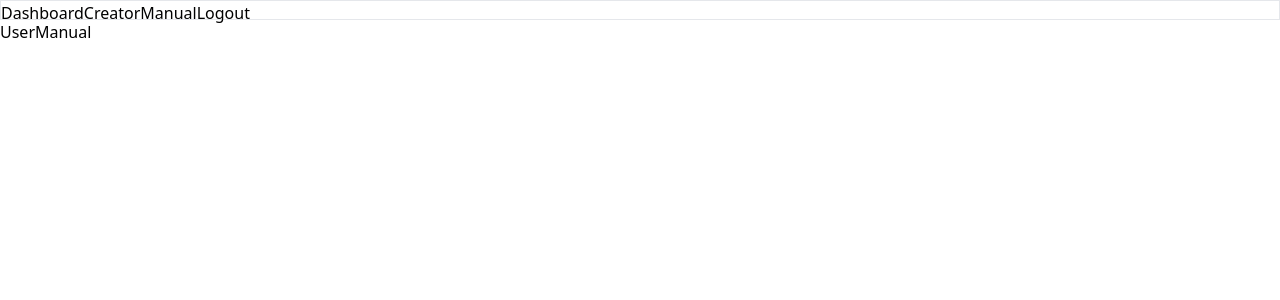
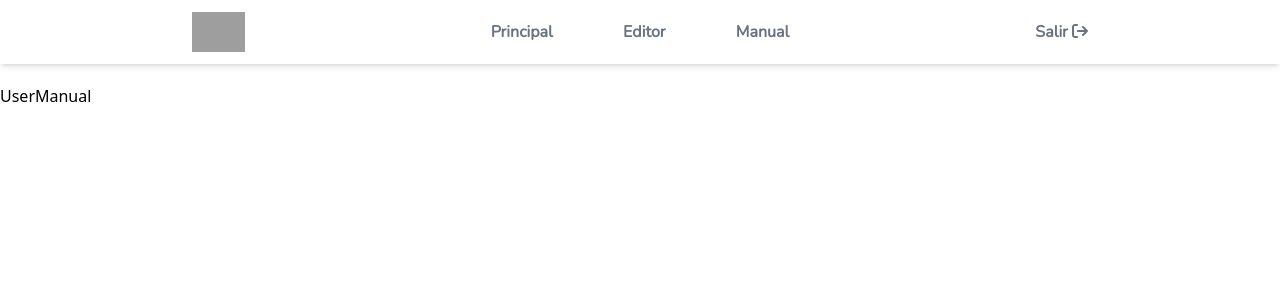
Before and after one commit to Orleydovsky/caf-web-editor, a React (Vite) app: page /usermanual in a window 1280 px wide. Shown: the top 300 px of the page. Built offline with nearby package versions, Linux system fonts and the light colour scheme; grey boxes are pictures that could not be loaded.

Commit message:
feat: :lipstick: Layout and style MainNavigation component
Implement Fortawesome

```diff
--- a/package.json
+++ b/package.json
@@ -10,6 +10,10 @@
     "lint": "eslint . --fix"
   },
   "dependencies": {
+    "@fortawesome/fontawesome-svg-core": "^6.2.0",
+    "@fortawesome/free-regular-svg-icons": "^6.2.0",
+    "@fortawesome/free-solid-svg-icons": "^6.2.0",
+    "@fortawesome/react-fontawesome": "^0.2.0",
     "formik": "^2.2.9",
     "react": "^18.2.0",
     "react-dom": "^18.2.0",
--- a/src/components/main-navigation.tsx
+++ b/src/components/main-navigation.tsx
@@ -1,12 +1,24 @@
 import { Link } from 'react-router-dom'
+import { FontAwesomeIcon } from '@fortawesome/react-fontawesome'
+import { faSignOut } from '@fortawesome/free-solid-svg-icons'
 
 const MainNavigation = (): JSX.Element => {
   return (
-    <nav className='h-5 border'>
-      <Link to='/'>Dashboard</Link>
-      <Link to='/create'>Creator</Link>
-      <Link to='/usermanual'>Manual</Link>
-      <button>Logout</button>
+    <nav className='p-3 mb-5 shadow-md w-full font-nunito font-bold text-gray-500'>
+      <div className='container mx-auto max-w-4xl flex items-center'>
+
+        <div className='w-1/3 h-10 flex justify-start'>
+          <img src='/icon.png'/>
+        </div>
+        <div className='w-1/3 flex justify-between'>
+          <Link to='/'>Principal</Link>
+          <Link to='/create'>Editor</Link>
+          <Link to='/usermanual'>Manual</Link>
+        </div>
+        <div className='w-1/3 flex justify-end'>
+          <button>Salir <FontAwesomeIcon icon={faSignOut}/></button>
+        </div>
+      </div>
     </nav>
   )
 }
```
Also changed, not shown: 1 other file (tests, documents, lock files or other folders).
